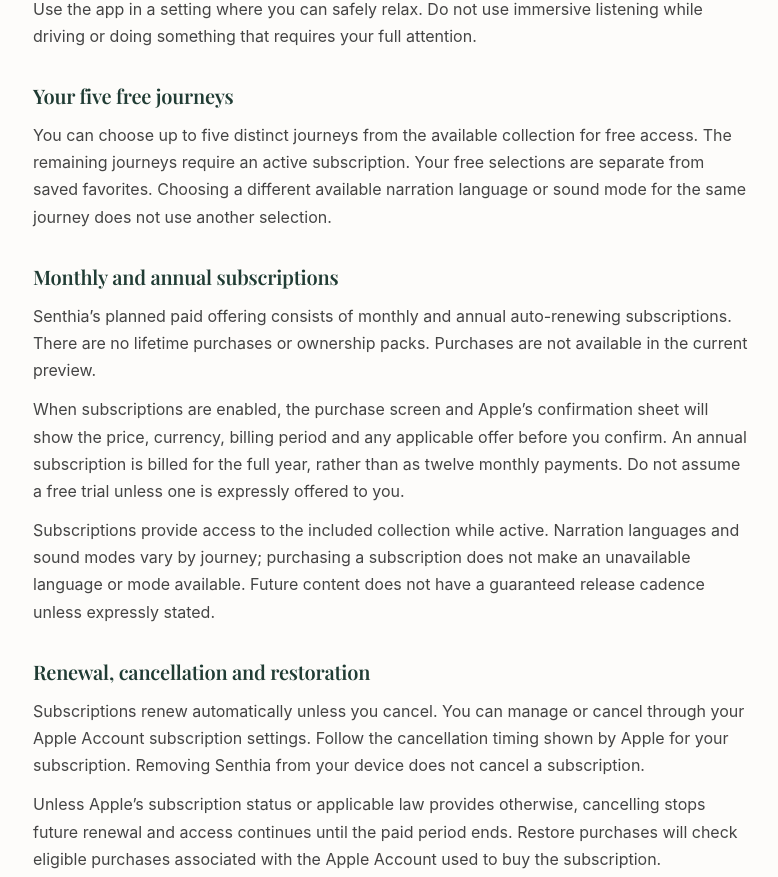
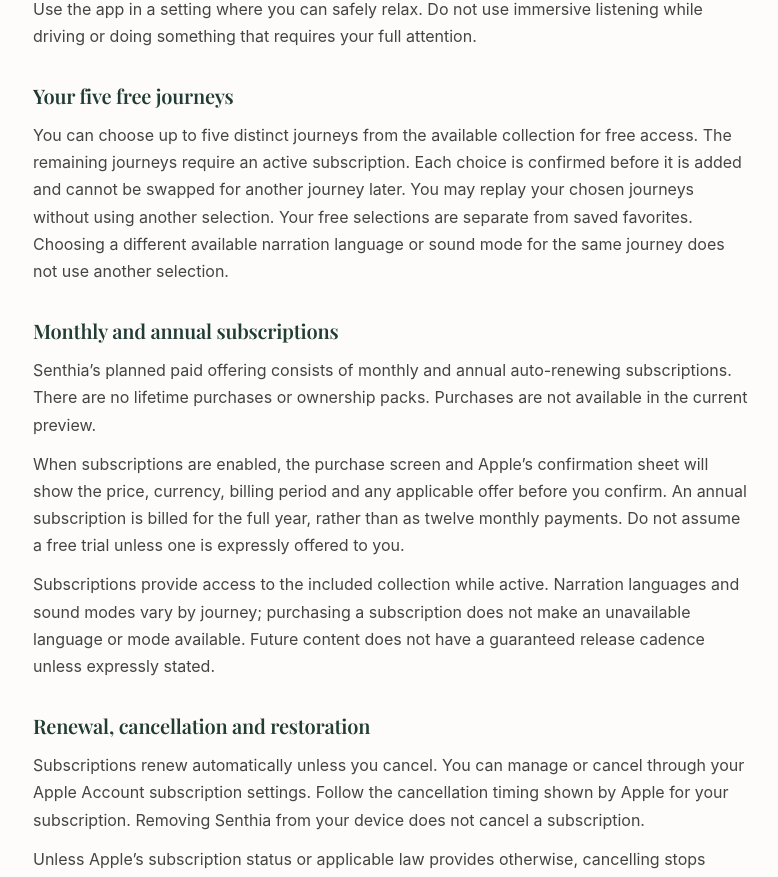
Before and after one commit to noammaman/althia-web, a Next.js app: page /senthia/terms in a window 1280 px wide. Shown: the part 838-1715 px from the top of the page, without its empty margins (247-1025 px from the left). Built offline with nearby package versions, Linux system fonts and the light colour scheme; a web font is replaced by a local one.

Commit message:
Clarify permanent free journey selections and local storage

```diff
--- a/app/senthia/privacy/page.tsx
+++ b/app/senthia/privacy/page.tsx
@@ -4,7 +4,7 @@
 export default function SenthiaPrivacy() {
   return <LegalPage title="Senthia Privacy Policy">
     <Section title="About this policy"><p>This policy describes the Senthia guided-imagination relaxation app operated by Althia Studios. It is specific to Senthia; other Althia apps may handle information differently.</p><p>Contact Althia Studios at <a href="mailto:support@althia.org">support@althia.org</a>.</p></Section>
-    <Section title="Your choices and reflections"><p>Senthia currently works without an account. Your language, onboarding answers, saved journeys, listening position and appearance preferences are stored on your device. Recommendations are selected on your device using your answers and the available catalogue.</p><p>Reflections you choose to write are stored on your device. The current app does not upload your reflection text, onboarding answers or listening history to Althia’s Firebase database. Your device or operating-system backup settings may include app data in backups; this is separate from Senthia providing account sync.</p></Section>
+    <Section title="Your choices and reflections"><p>Senthia currently works without an account. Your language, onboarding answers, saved journeys, free-journey selections, listening position and appearance preferences are stored on your device. Recommendations are selected on your device using your answers and the available catalogue.</p><p>Reflections you choose to write are stored on your device. The current app does not upload your reflection text, onboarding answers or listening history to Althia’s Firebase database. Your device or operating-system backup settings may include app data in backups; this is separate from Senthia providing account sync.</p></Section>
     <Section title="Content downloads and connection information"><p>Senthia uses Google Firebase Cloud Firestore and Cloud Storage to retrieve the published journey catalogue, narration and artwork. Downloaded content and catalogue information are cached on your device so they can be reused.</p><p>These network requests necessarily share connection information, such as your IP address and the requested resource, with the service delivering the content. Requests for particular audio or artwork can identify which content is being retrieved. This is distinct from uploading your private notes or maintaining an account-based listening profile.</p><p>Google’s processing is described in <a href="https://firebase.google.com/support/privacy">Firebase’s privacy documentation</a>.</p></Section>
     <Section title="Subscriptions"><p>Purchases are not enabled in the current preview. When App Store subscriptions become available, Apple will handle payment. Althia will not receive your full payment-card details. The app will need purchase-status information to determine subscription access and restore purchases.</p><p>This section will be updated before purchases launch to identify any subscription provider or server-side transaction processing actually used. The preview does not process payments.</p></Section>
     <Section title="Analytics, advertising and health information"><p>The current Senthia app does not initialize an advertising SDK or Firebase Analytics, and does not upload behavioral analytics through its own application code. Infrastructure providers may still process operational connection information as described above.</p><p>The current app does not request HealthKit access or collect heart-rate measurements. If an optional health feature is introduced, we will describe the information involved and request the relevant permissions before accessing it.</p></Section>
--- a/app/senthia/terms/page.tsx
+++ b/app/senthia/terms/page.tsx
@@ -6,7 +6,7 @@
   return <LegalPage title="Senthia Terms of Use">
     <Section title="About Senthia"><p>Senthia is a guided-imagination relaxation app operated by Althia Studios. It offers narrated imagined places, artwork and listening features. These terms apply to Senthia, not to purchases in other Althia apps.</p></Section>
     <Section title="Using the app"><p>You may use Senthia and its content for personal, non-commercial listening. Access does not transfer ownership of the recordings, artwork or other app content. You may not redistribute or commercially exploit that content without permission, except where applicable law permits it.</p><p>Use the app in a setting where you can safely relax. Do not use immersive listening while driving or doing something that requires your full attention.</p></Section>
-    <Section title="Your five free journeys"><p>You can choose up to five distinct journeys from the available collection for free access. The remaining journeys require an active subscription. Your free selections are separate from saved favorites. Choosing a different available narration language or sound mode for the same journey does not use another selection.</p></Section>
+    <Section title="Your five free journeys"><p>You can choose up to five distinct journeys from the available collection for free access. The remaining journeys require an active subscription. Each choice is confirmed before it is added and cannot be swapped for another journey later. You may replay your chosen journeys without using another selection. Your free selections are separate from saved favorites. Choosing a different available narration language or sound mode for the same journey does not use another selection.</p></Section>
     <Section title="Monthly and annual subscriptions"><p>Senthia’s planned paid offering consists of monthly and annual auto-renewing subscriptions. There are no lifetime purchases or ownership packs. Purchases are not available in the current preview.</p><p>When subscriptions are enabled, the purchase screen and Apple’s confirmation sheet will show the price, currency, billing period and any applicable offer before you confirm. An annual subscription is billed for the full year, rather than as twelve monthly payments. Do not assume a free trial unless one is expressly offered to you.</p><p>Subscriptions provide access to the included collection while active. Narration languages and sound modes vary by journey; purchasing a subscription does not make an unavailable language or mode available. Future content does not have a guaranteed release cadence unless expressly stated.</p></Section>
     <Section title="Renewal, cancellation and restoration"><p>Subscriptions renew automatically unless you cancel. You can manage or cancel through your Apple Account subscription settings. Follow the cancellation timing shown by Apple for your subscription. Removing Senthia from your device does not cancel a subscription.</p><p>Unless Apple’s subscription status or applicable law provides otherwise, cancelling stops future renewal and access continues until the paid period ends. Restore purchases will check eligible purchases associated with the Apple Account used to buy the subscription.</p><p>Apple processes App Store payments and refund requests. You can request a refund at <a href="https://reportaproblem.apple.com">reportaproblem.apple.com</a>. Nothing in these terms removes mandatory consumer rights or statutory remedies.</p></Section>
     <Section title="Preferences and reflections"><p>The current app does not require an account. Your preferences and optional reflections are stored on your device. You retain rights to the reflections you write; saving one does not publish it or grant Althia permission to use its text as app content.</p><p>Local data can be lost when the app is removed or device data is lost. See the <Link href="/senthia/privacy">Senthia Privacy Policy</Link> for current storage and network practices.</p></Section>
```
Also changed, not shown: 1 other file (tests, documents, lock files or other folders).
